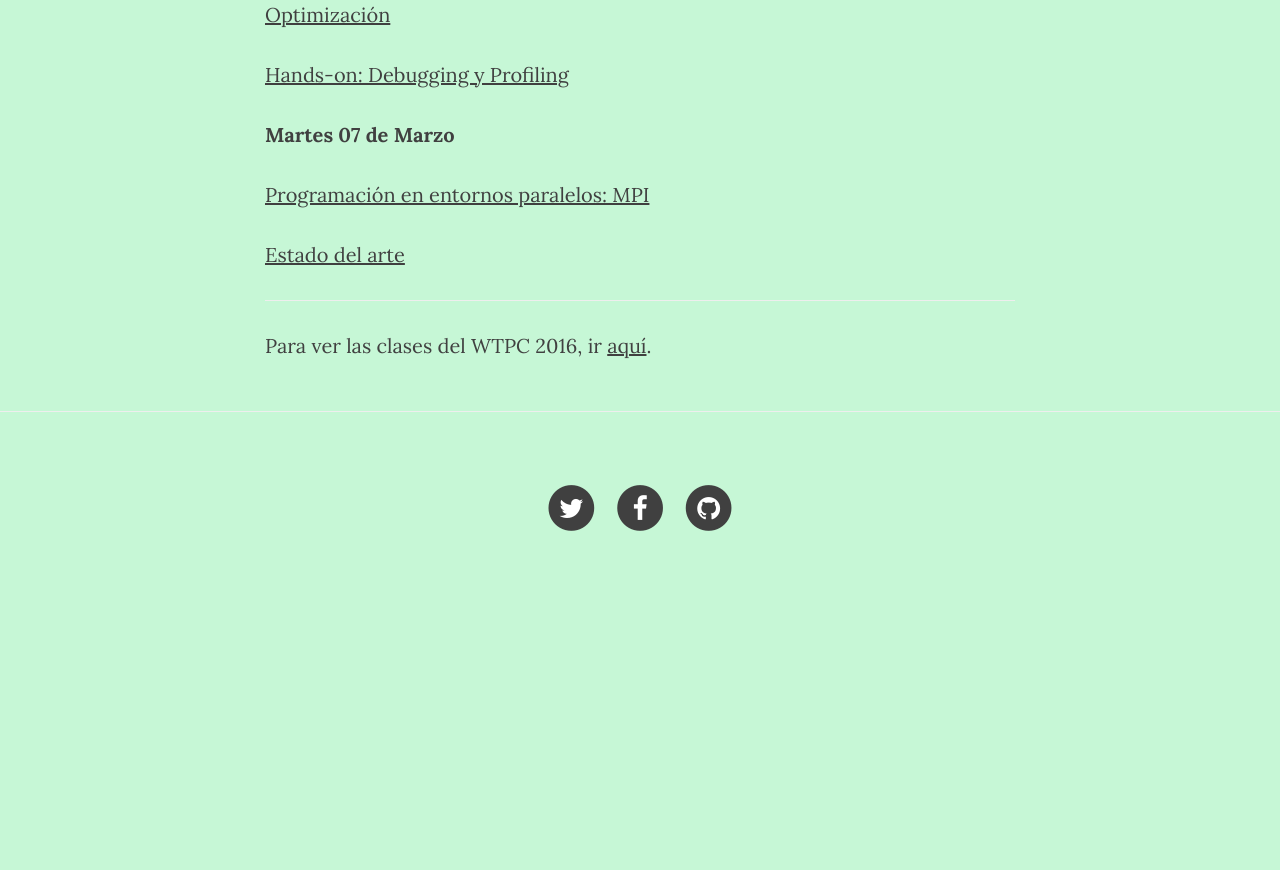
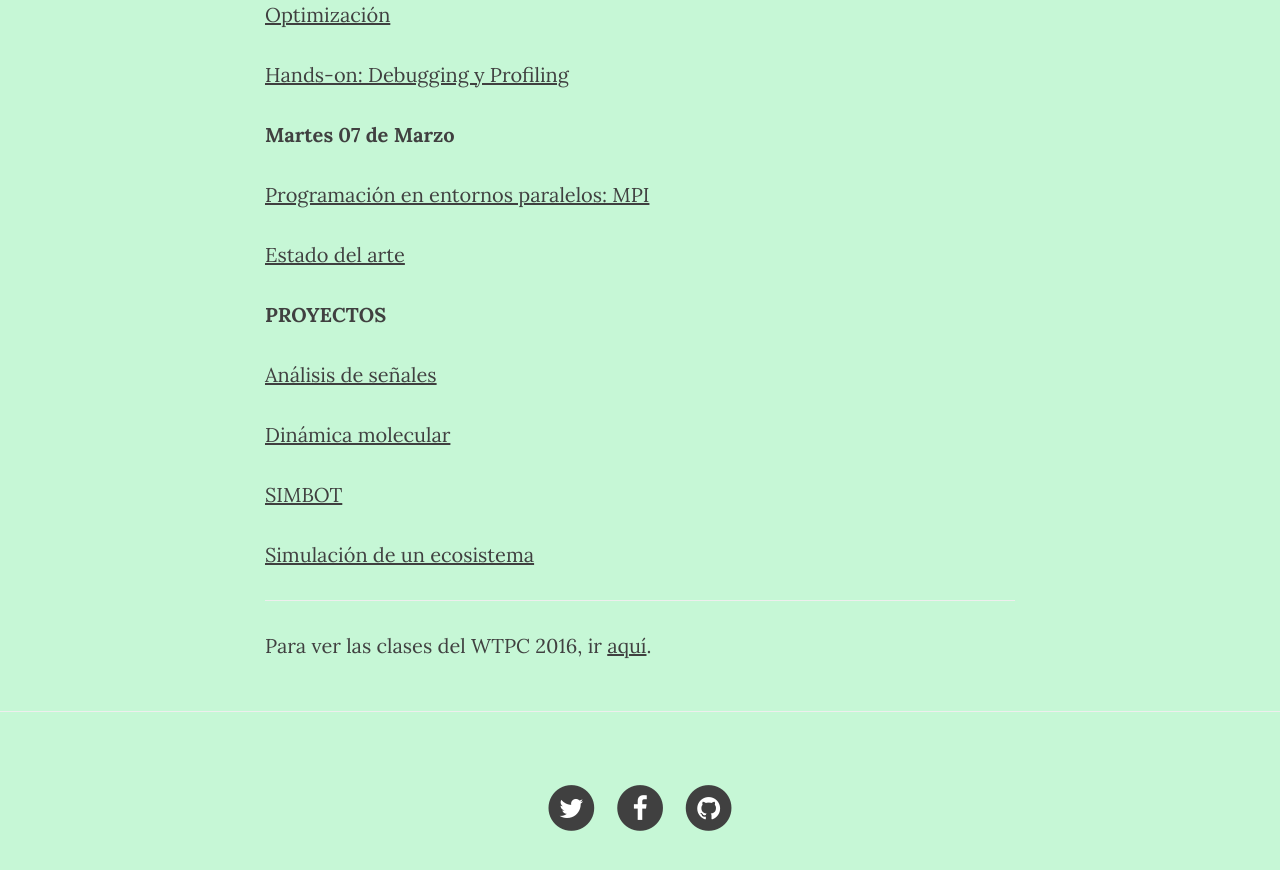
Before and after one commit to wtpc/wtpc.github.io, a Jekyll site: the page built from clases.md, in a window 1280 px wide and 900 px high, scrolled down 1550 px. Shown: the top 870 px of the window. Built offline with Jekyll 4.4.1, drawn with Linux system fonts in a browser that asks for light colours; nearby versions of some CDN libraries; before the commit the page ends 2150 px from its top, so only the background shows below that.

Commit message:
Proyectos subidos

```diff
--- a/clases.md
+++ b/clases.md
@@ -65,6 +65,18 @@ permalink: /clases/
 
 
 
+**PROYECTOS**
+
+[Análisis de señales](/clases/proyectos/proyecto-analisis_de_senales.pdf)
+
+[Dinámica molecular](/clases/proyectos/proyecto-dinamica_molecular.pdf)
+
+[SIMBOT](/clases/proyectos/proyecto-SIMBOT.pdf)
+
+[Simulación de un ecosistema](/clases/proyectos/proyecto-ecosistema.pdf)
+
+
+
 ---------------------------------
 Para ver las clases del WTPC 2016, ir [aquí](http://wp.df.uba.ar/wtpc/clases/).
 
```
Also changed, not shown: 5 other files.
